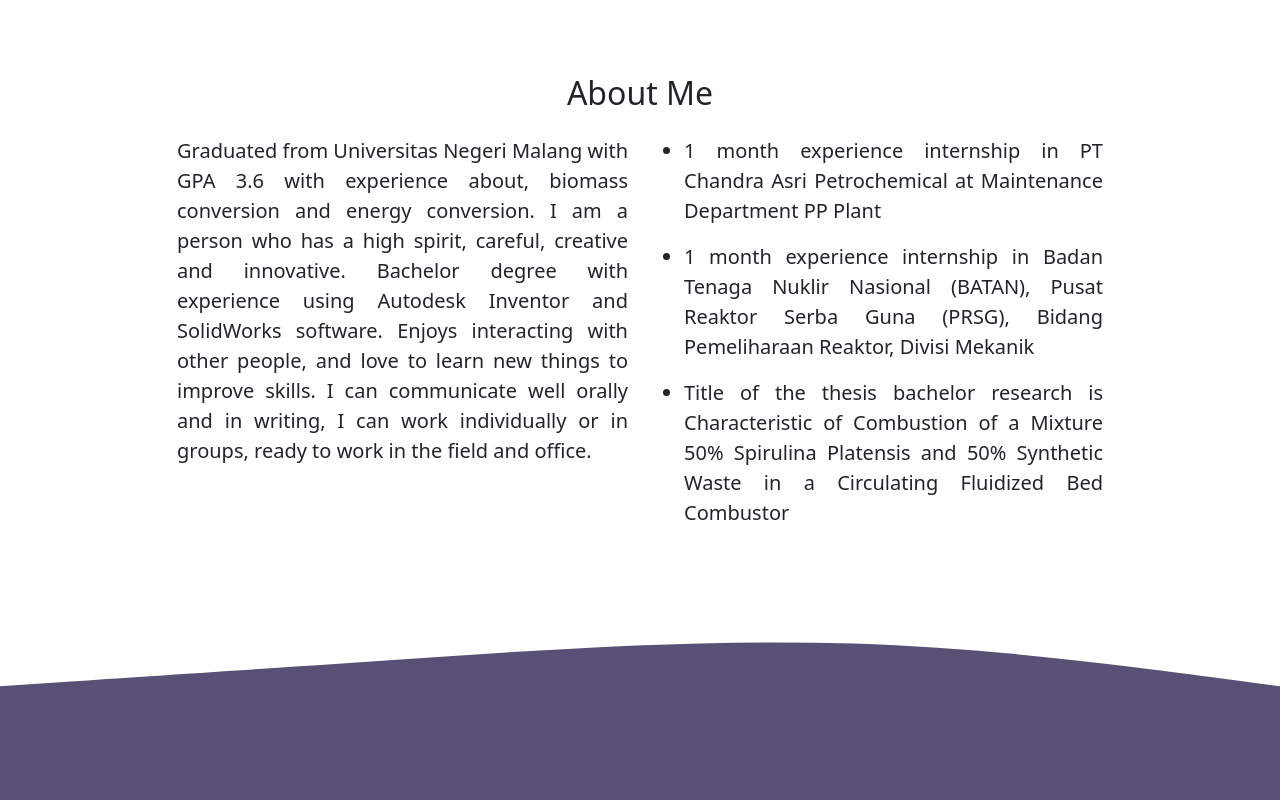
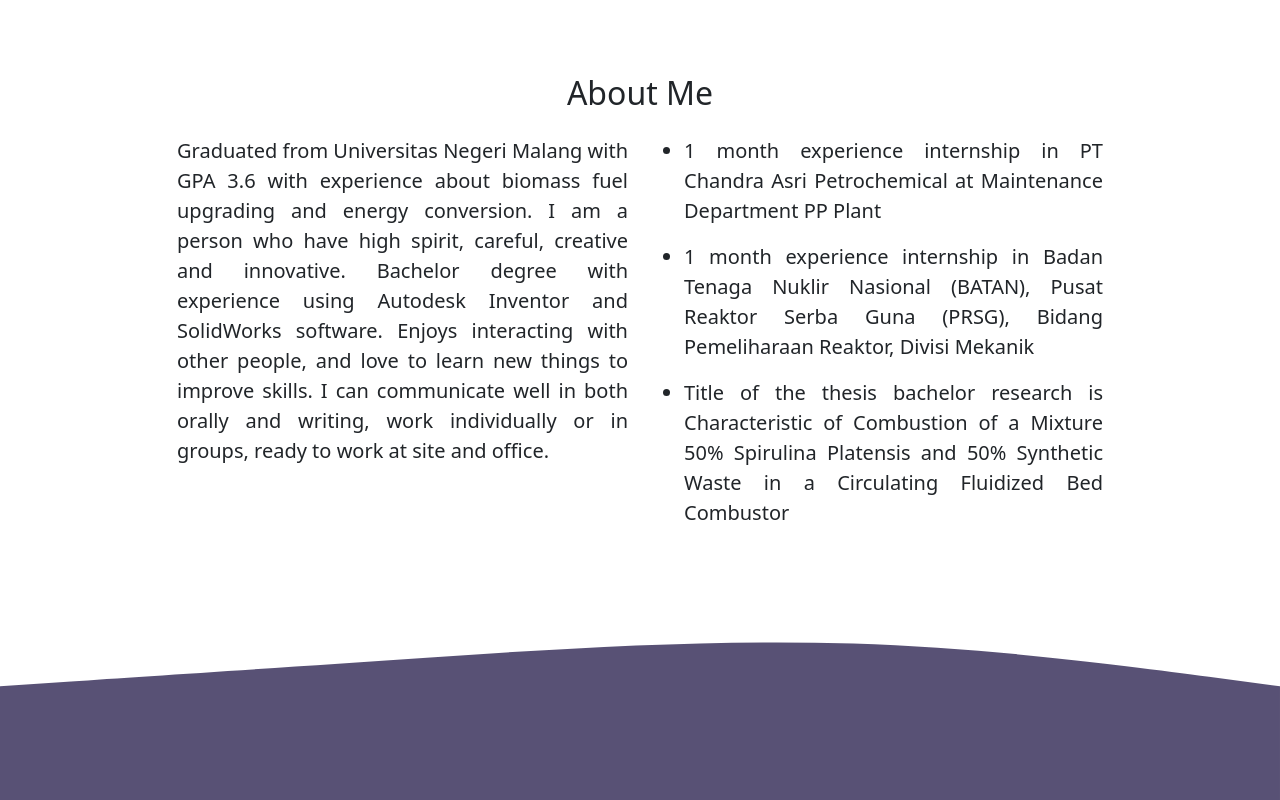
Before and after one commit to mirzaromaz/Portofolio, a plain HTML site: page index.html in a window 1280 px wide. Shown: the part 740-1540 px from the top of the page. Drawn offline with nearby package versions, Linux system fonts and the light colour scheme.

Commit message:
Update index.html

```diff
--- a/index.html
+++ b/index.html
@@ -65,9 +65,9 @@
         <div class="row justify-content-center fs-5" style="text-align: justify">
           <div class="col-md-5">
             <p>
-              Graduated from Universitas Negeri Malang with GPA 3.6 with experience about, biomass conversion and energy conversion. I am a person who has a high spirit, careful, creative and innovative. Bachelor degree with experience
-              using Autodesk Inventor and SolidWorks software. Enjoys interacting with other people, and love to learn new things to improve skills. I can communicate well orally and in writing, I can work individually or in groups, ready
-              to work in the field and office.
+              Graduated from Universitas Negeri Malang with GPA 3.6 with experience about biomass fuel upgrading and energy conversion. I am a person who have high spirit, careful, creative and innovative. Bachelor degree with experience
+              using Autodesk Inventor and SolidWorks software. Enjoys interacting with other people, and love to learn new things to improve skills. I can communicate well in both orally and writing, work individually or in groups, ready
+              to work at site and office.
             </p>
           </div>
           <div class="col-md-5">
@@ -103,7 +103,7 @@
             <div class="card">
               <img src="img/Fluidized bed Inventor.PNG" class="card-img-top" alt="Fluidized" style="width: 200px; margin: auto" />
               <div class="card-body">
-                <p class="card-text text-center">The Design of Circulating Fluidized Bed Combustor for Microalgae adn Synthetic Waste Combustion.</p>
+                <p class="card-text text-center">The Design of Circulating Fluidized Bed Combustor for Microalgae and Synthetic Waste Combustion.</p>
               </div>
             </div>
           </div>
```
